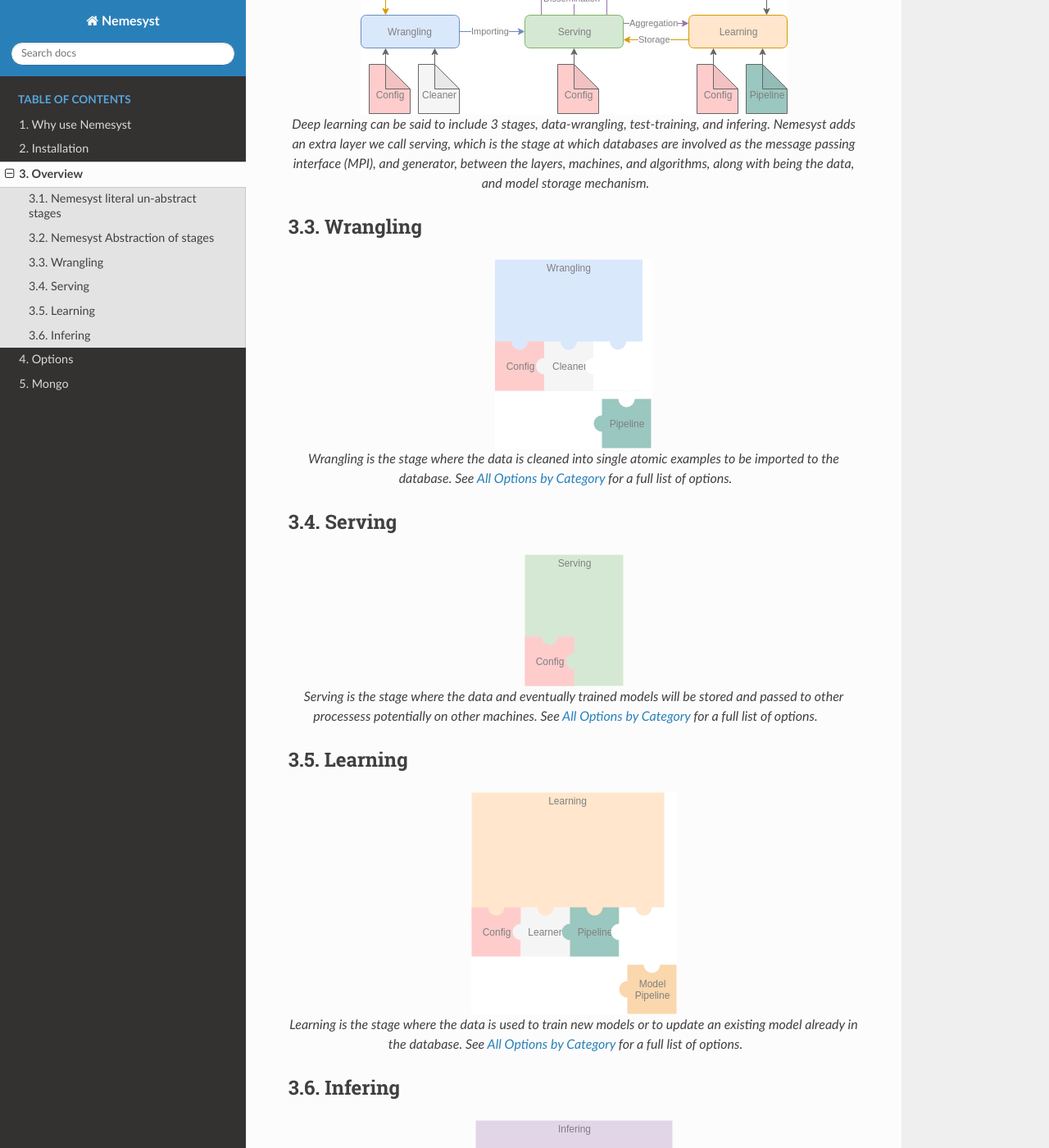
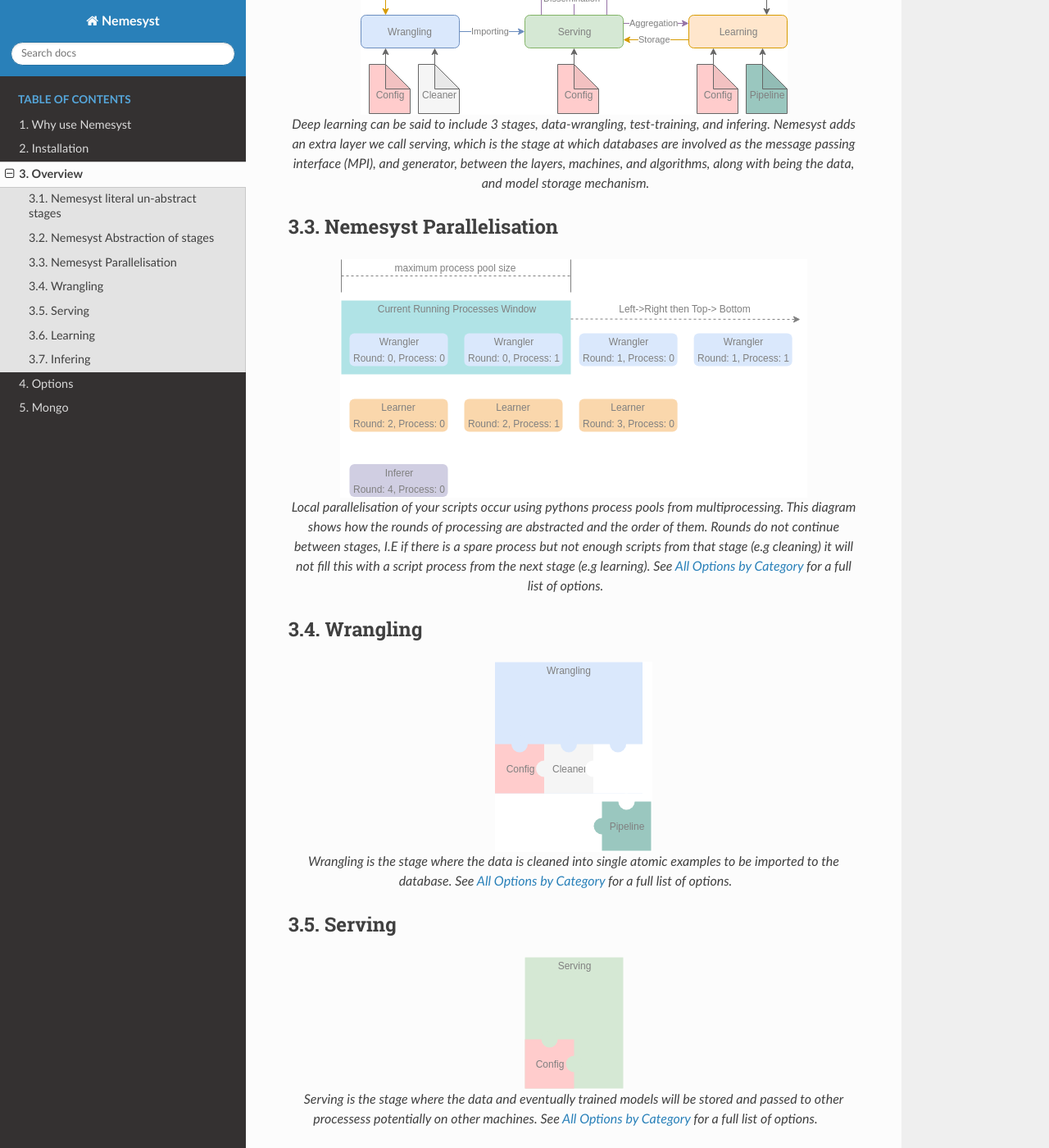
Before and after one commit to DreamingRaven/nemesyst, a Sphinx documentation site: the page built from docs/source/overview.rst, in a window 1280 px wide and 1400 px high, scrolled down 871 px. Shown: the whole window at 82% size. Built offline with Sphinx 7.4.7 and the Read the Docs theme 2.0.0, drawn with Linux system fonts in a browser that asks for light colours; the version number could not be read and is left out.

Commit message:
Updated docs for new diagram
and updated diagram to help show what happens if there are not enough
processess for the process pool to max out.

```diff
--- a/docs/source/overview.rst
+++ b/docs/source/overview.rst
@@ -24,6 +24,18 @@ Nemesyst Abstraction of stages
     :figclass: align-center
 
     Deep learning can be said to include 3 stages, data-wrangling, test-training, and infering. Nemesyst adds an extra layer we call serving, which is the stage at which databases are involved as the message passing interface (MPI), and generator, between the layers, machines, and algorithms, along with being the data, and model storage mechanism.
+
+.. _section_nemesyst-parallelisation:
+
+Nemesyst Parallelisation
+************************
+
+.. figure:: nemesyst_rounds.svg
+    :alt: Nemesyst round depiction diagram, showing the order and values of rounds.
+    :figclass: align-center
+
+    Local parallelisation of your scripts occur using pythons process pools from multiprocessing. This diagram shows how the rounds of processing are abstracted and the order of them. Rounds do not continue between stages, I.E if there is a spare process but not enough scripts from that stage (e.g cleaning) it will not fill this with a script process from the next stage (e.g learning).
+    See :ref:`section_all-options` for a full list of options.
 
 .. _section_wrangling:
 
```
Also changed, not shown: docs/source/nemesyst_rounds.svg.
